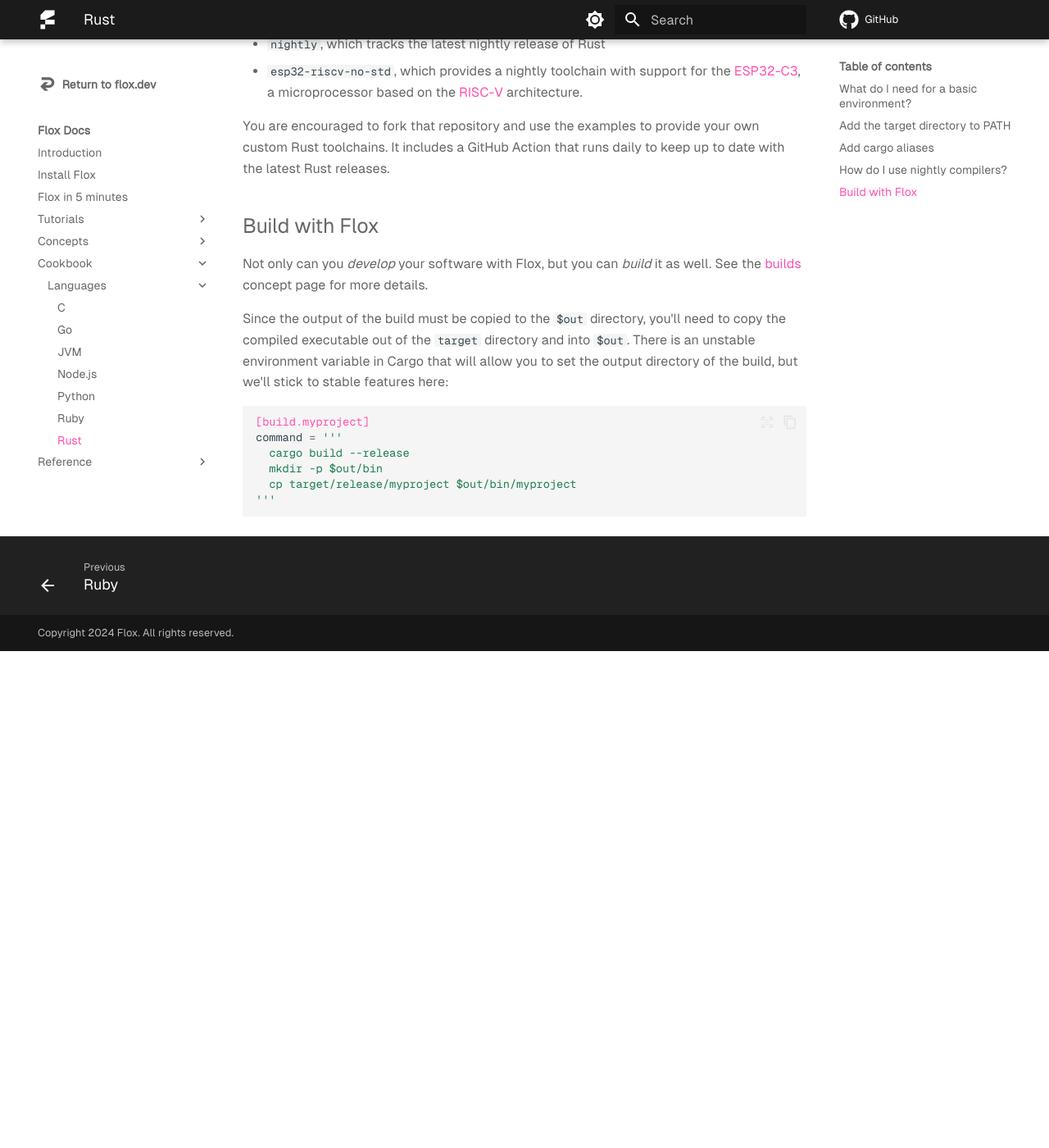
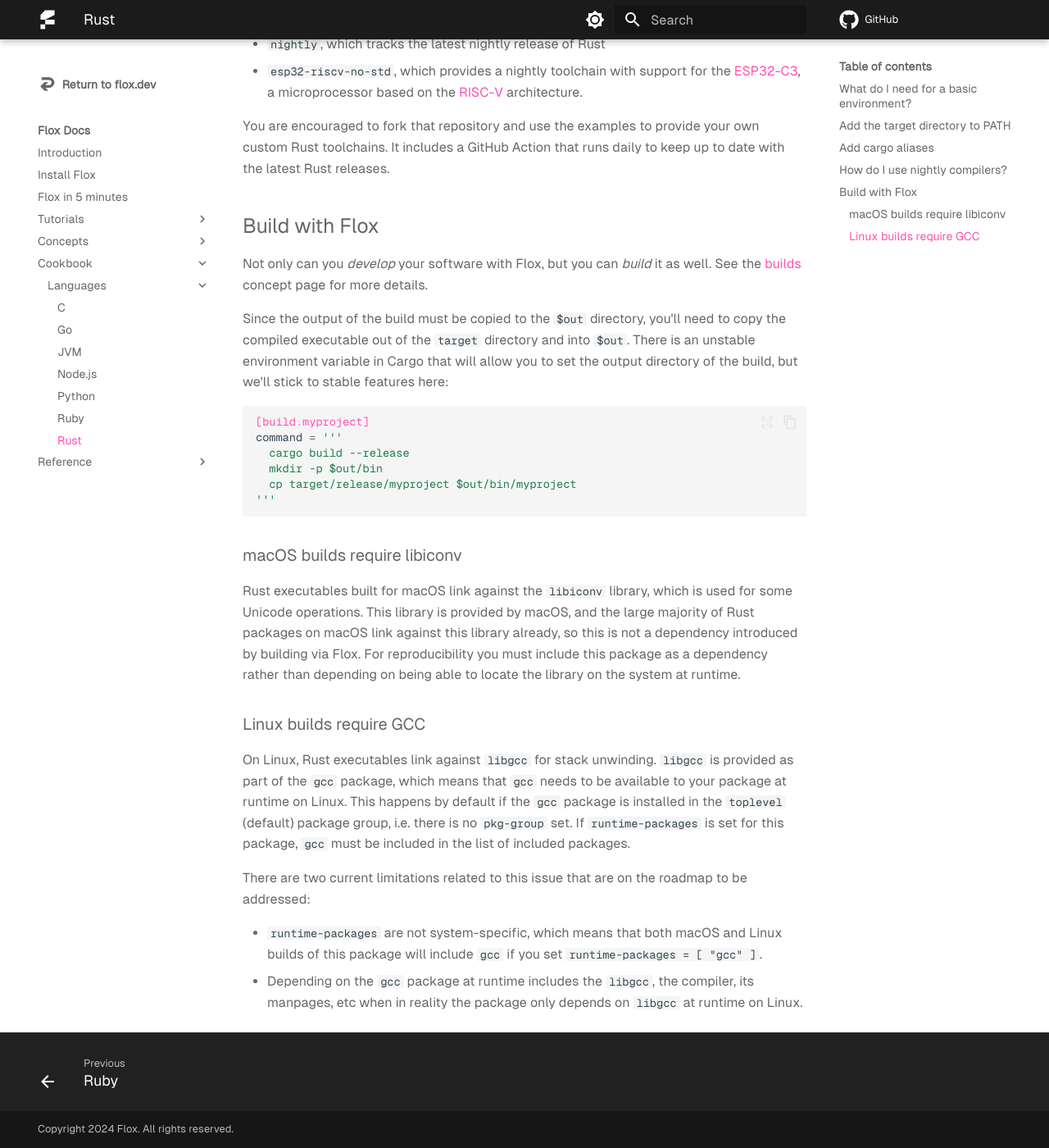
Before and after one commit to flox/floxdocs, an MkDocs documentation site: the page built from docs/cookbook/languages/rust.md, in a window 1280 px wide and 1400 px high, scrolled down 3405 px. Shown: the whole window at 82% size. Built offline with MkDocs 1.6.1 and Material for MkDocs 9.7.7, drawn with Linux system fonts in a browser that asks for light colours; plug-ins that fetch from the network failed and are left out; comment, search, counter and statistics services are not loaded; before the commit the page ends 4199 px from its top, so only the background shows below that.

Commit message:
feat: describe Rust build complications

````diff
--- a/docs/cookbook/languages/rust.md
+++ b/docs/cookbook/languages/rust.md
@@ -195,6 +195,24 @@
 '''
 ```
 
+### macOS builds require libiconv
+
+Rust executables built for macOS link against the `libiconv` library, which is used for some Unicode operations.
+This library is provided by macOS, and the large majority of Rust packages on macOS link against this library already, so this is not a dependency introduced by building via Flox.
+For reproducibility you must include this package as a dependency rather than depending on being able to locate the library on the system at runtime.
+
+### Linux builds require GCC
+
+On Linux, Rust executables link against `libgcc` for stack unwinding.
+`libgcc` is provided as part of the `gcc` package, which means that `gcc` needs to be available to your package at runtime on Linux.
+This happens by default if the `gcc` package is installed in the `toplevel` (default) package group, i.e. there is no `pkg-group` set.
+If `runtime-packages` is set for this package, `gcc` must be included in the list of included packages.
+
+There are two current limitations related to this issue that are on the roadmap to be addressed:
+
+- `runtime-packages` are not system-specific, which means that both macOS and Linux builds of this package will include `gcc` if you set `runtime-packages = [ "gcc" ]`.
+- Depending on the `gcc` package at runtime includes the `libgcc`, the compiler, its manpages, etc when in reality the package only depends on `libgcc` at runtime on Linux.
+
 [example_env]: https://github.com/flox/floxenvs/tree/main/rust
 [custom-toolchains]: https://github.com/zmitchell/rust-toolchains
 [esp32]: https://www.espressif.com/en/products/socs/esp32
````
